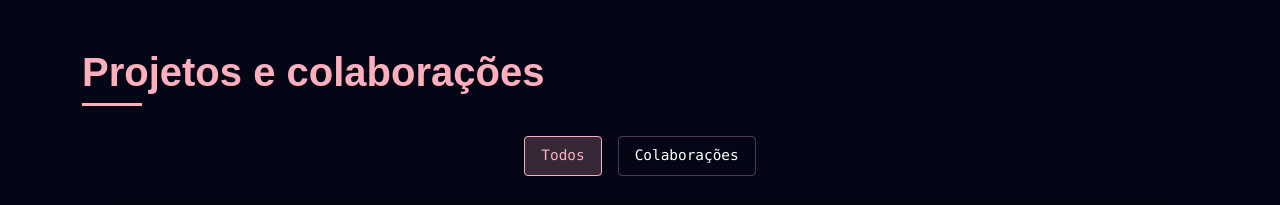
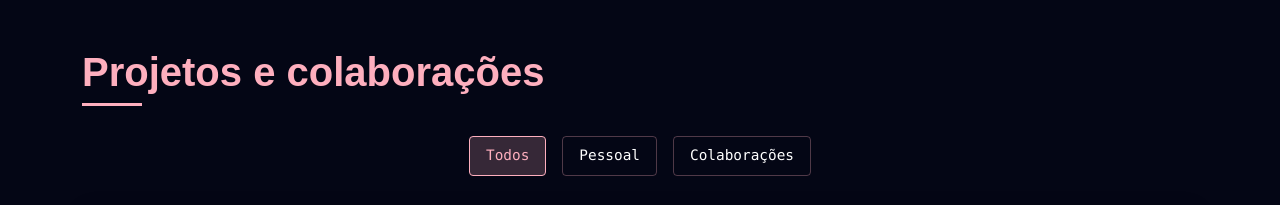
Before and after one commit to milenafbn/Portifolio, a React (Vite) app: page / in a window 1280 px wide. Shown: the part 2980-3185 px from the top of the page. Built offline with nearby package versions, Linux system fonts and the light colour scheme; grey boxes are pictures that could not be loaded.

Commit message:
feat: enhance Projects section with personal project filter

```diff
--- a/src/sections/Projects.tsx
+++ b/src/sections/Projects.tsx
@@ -16,7 +16,7 @@ interface Project {
 }
 
 const Projects = () => {
-  const [activeFilter, setActiveFilter] = useState<'all' | 'contribution'>('all');
+  const [activeFilter, setActiveFilter] = useState<'all' | 'contribution' | 'personal'>('all');
   const [selectedProject, setSelectedProject] = useState<string | null>(null);
 
   const projects: Project[] = [
@@ -112,9 +112,12 @@ const Projects = () => {
     }
   ];
 
-  const filteredProjects = activeFilter === 'all'
-    ? projects
-    : projects.filter(project => project.contribution);
+  const filteredProjects =
+    activeFilter === 'all'
+      ? projects
+      : activeFilter === 'contribution'
+        ? projects.filter(project => project.contribution)
+        : projects.filter(project => !project.contribution);
 
   const handleProjectClick = (projectId: string) => {
     setSelectedProject(projectId === selectedProject ? null : projectId);
@@ -132,6 +135,14 @@ const Projects = () => {
           >
             Todos
           </button>
+
+          <button
+            className={`filter-btn ${activeFilter === 'personal' ? 'active' : ''}`}
+            onClick={() => setActiveFilter('personal')}
+          >
+            Pessoal
+          </button>
+
           <button
             className={`filter-btn ${activeFilter === 'contribution' ? 'active' : ''}`}
             onClick={() => setActiveFilter('contribution')}
```
